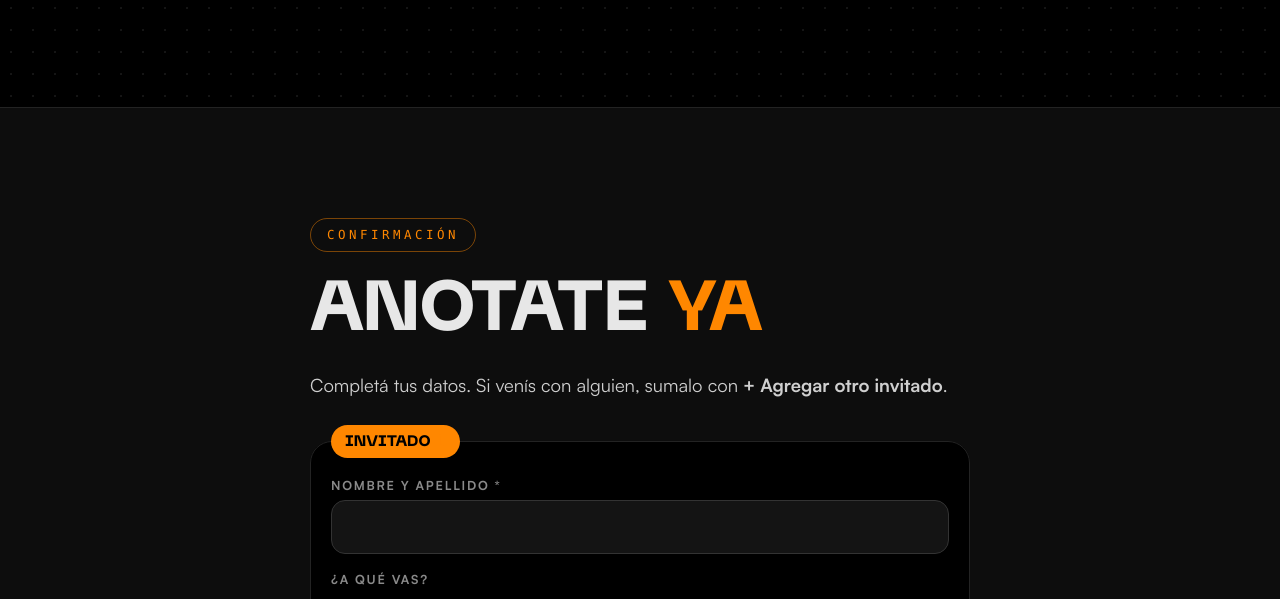
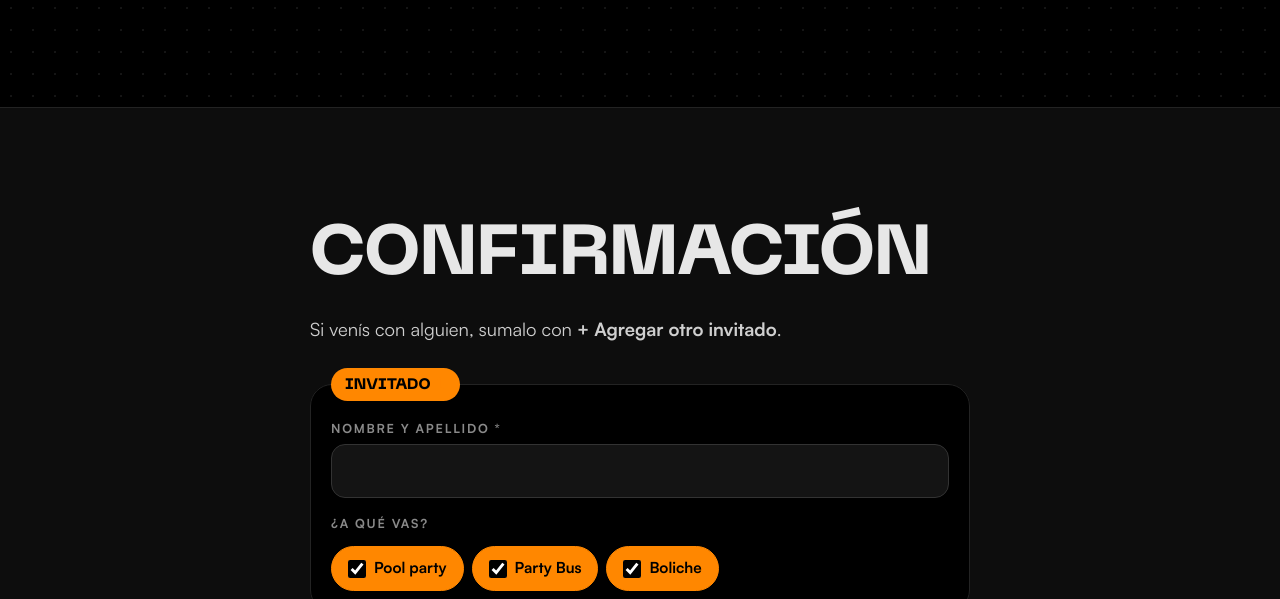
Before and after one commit to chechdebug/cumple-fran-guido-v2, a plain HTML site: page index.html in a window 1280 px wide. Shown: the part 2027-2626 px from the top of the page. Drawn offline with Linux system fonts and the light colour scheme.

Commit message:
Últimos cambios de Fran: título Confirmación y sin 'La mochila'
Co-Authored-By: Claude Sonnet 5.5 <noreply@anthropic.com>

```diff
--- a/index.html
+++ b/index.html
@@ -112,7 +112,6 @@
 
         <div class="bloque revela">
           <p class="etiqueta">Qué llevar</p>
-          <h2>La <em>mochila</em></h2>
           <ul class="checklist">
             <li><svg class="icono-mini"><use href="#i-jarra"/></svg><span>Lo que vas a tomar <small>birra / fernet / etc</small></span></li>
             <li class="agua"><svg class="icono-mini"><use href="#i-malla"/></svg><span>Traje de baño <small>sin excepción</small></span></li>
@@ -125,9 +124,8 @@
     <!-- FORMULARIO -->
     <section class="seccion formulario" id="anotate">
       <div class="contenedor angosto">
-        <p class="etiqueta">Confirmación</p>
-        <h2 class="revela">Anotate <em>ya</em></h2>
-        <p class="texto-grande">Completá tus datos. Si venís con alguien, sumalo con <b>+ Agregar otro invitado</b>.</p>
+        <h2 class="revela">Confirmación</h2>
+        <p class="texto-grande">Si venís con alguien, sumalo con <b>+ Agregar otro invitado</b>.</p>
 
         <form id="form" novalidate>
           <div id="invitados"></div>
```
